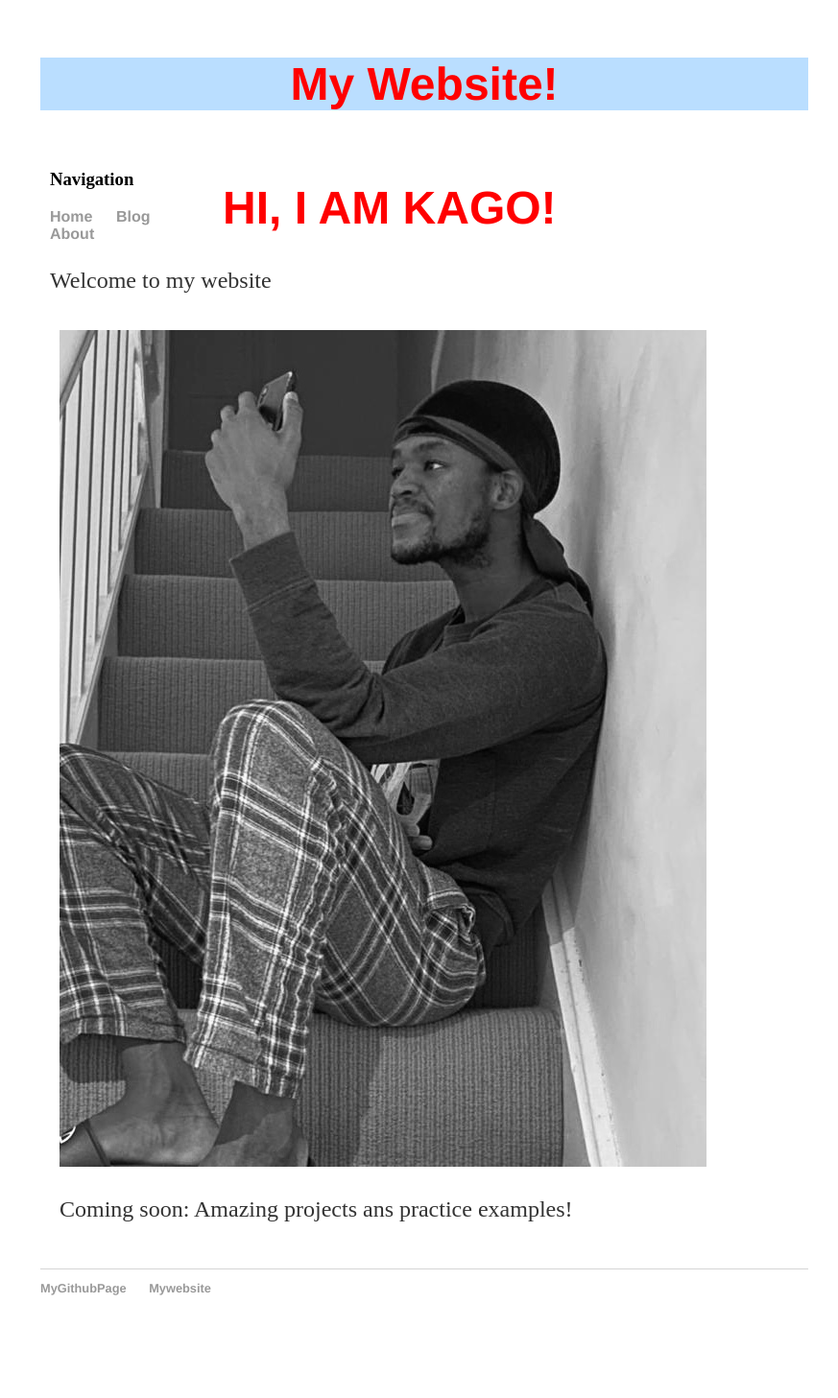
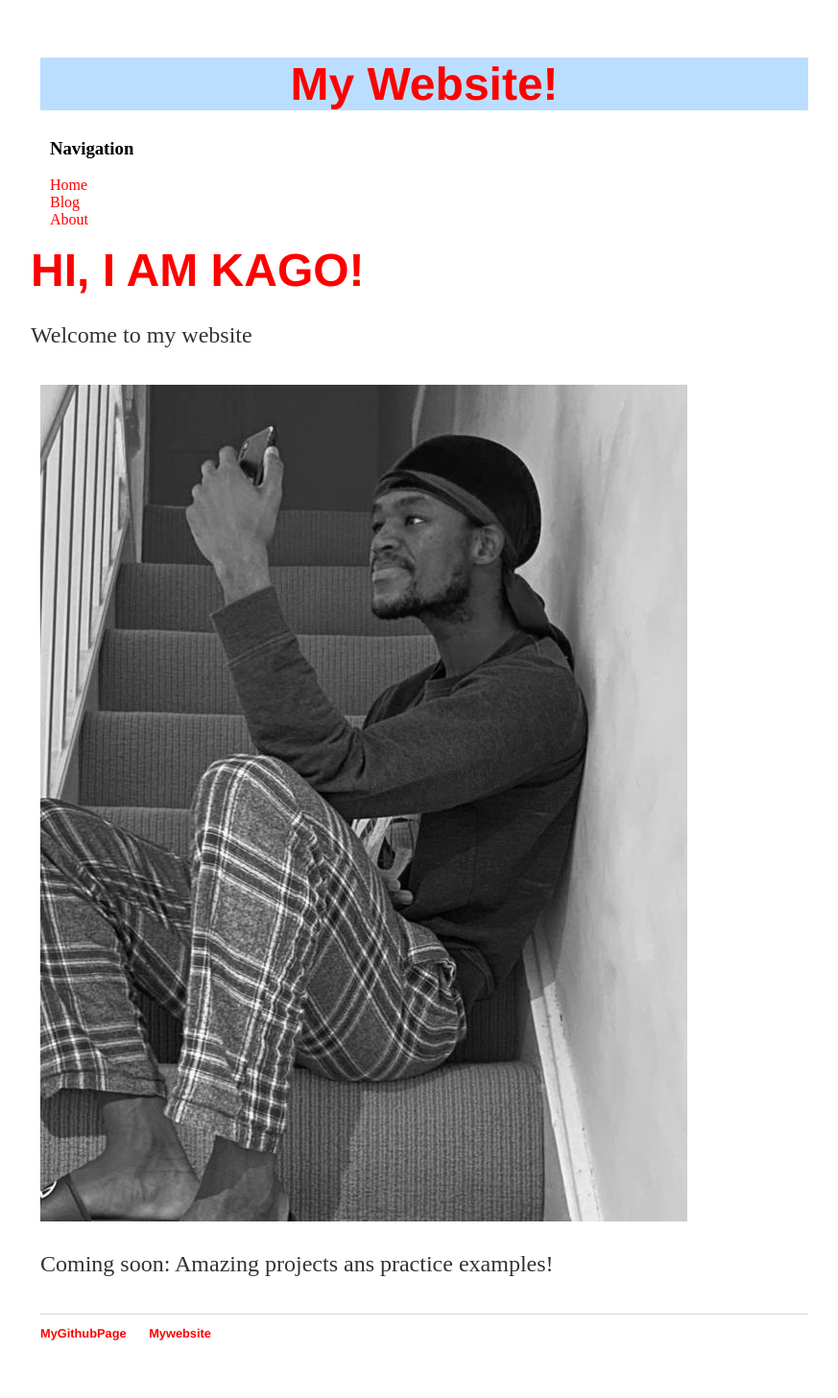
Before and after one commit to KagoPrezRantsho/KagoPrezRantsho.github.io, a Jekyll site: the page built from index.html, in a window 1280 px wide. Shown: the whole page at 96% size, without its empty margins (198-1071 px from the left). Built offline with Jekyll 4.4.1, drawn with Linux system fonts in a browser that asks for light colours; before the commit the page ends 1410 px from its top, so only the background shows below that.

Commit message:
Update main.css

```diff
--- a/css/main.css
+++ b/css/main.css
@@ -8,6 +8,7 @@ h1 {
   font-size: 3em;
   font-family:'Helvetica', 'Arial', 'Sans-Serif';
   color:red;
+  margin: 0px;
 }
 p {
   font-size: 1.5em;
@@ -18,19 +19,19 @@ footer {
   border-top: 1px solid #d5d5d5;
   font-size: .8em;
 }
-nav ul, footer ul {
+footer ul {
   font-family:'Helvetica', 'Arial', 'Sans-Serif';
   padding: 0px;
   list-style: none;
   font-weight: bold;
 }
-nav ul li, footer ul li {
+footer ul li {
   display: inline;
   margin-right: 20px;
 }
 a {
   text-decoration: none;
-  color: #999;
+  color: red;
 }
 a:hover {
   text-decoration: underline;
@@ -55,10 +56,17 @@ padding: 10px;
   margin-left: auto;
   margin-right: auto;
 }
-nav {
+#nav {
   width: 180px;
   float: left;
 }
-main {
+#main {
   float:right;
 }
+#footer {
+  clear: both;
+}
+#nav ul{
+  list-style-type: none;
+  padding: 0px;
+}
```
